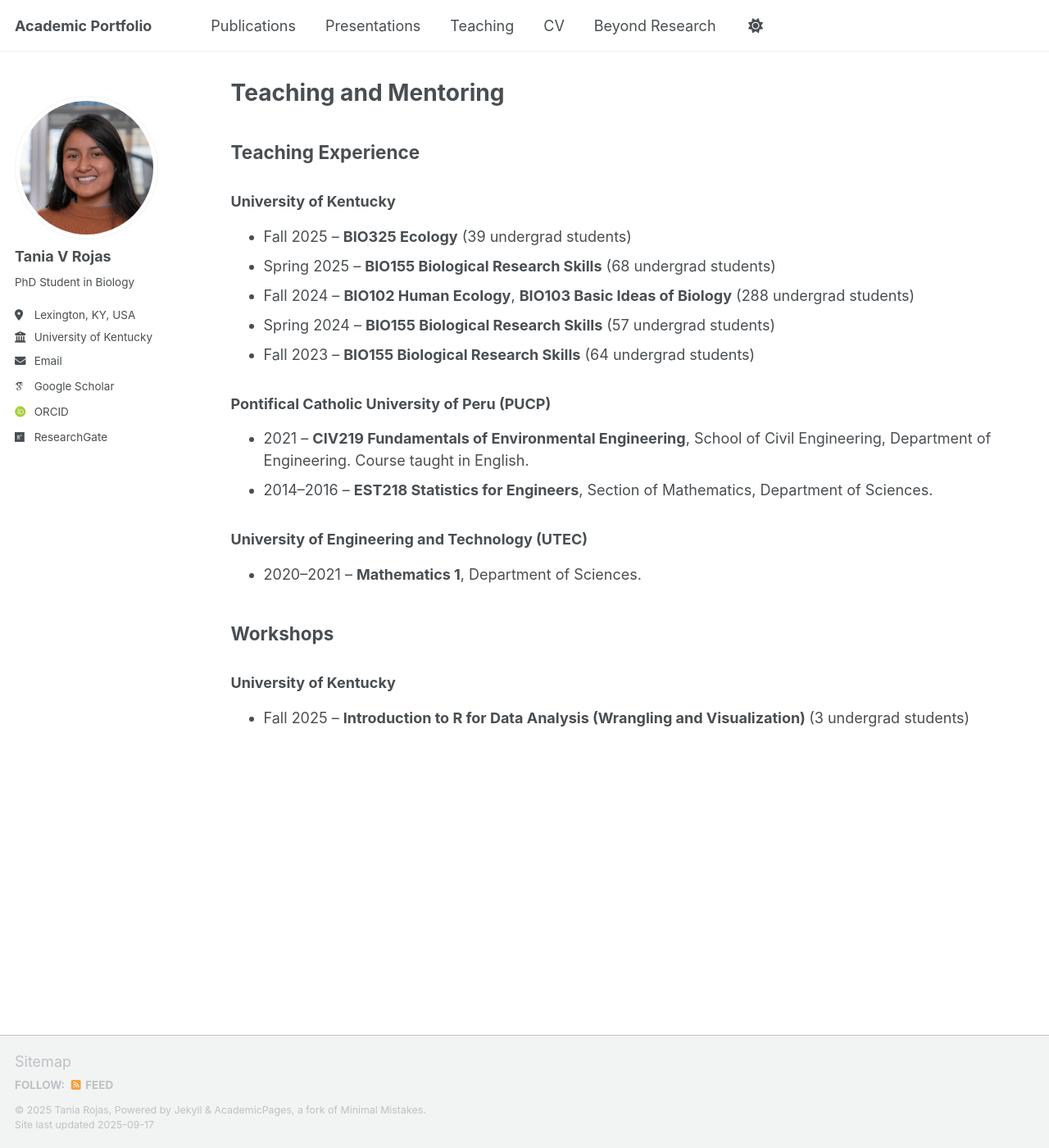
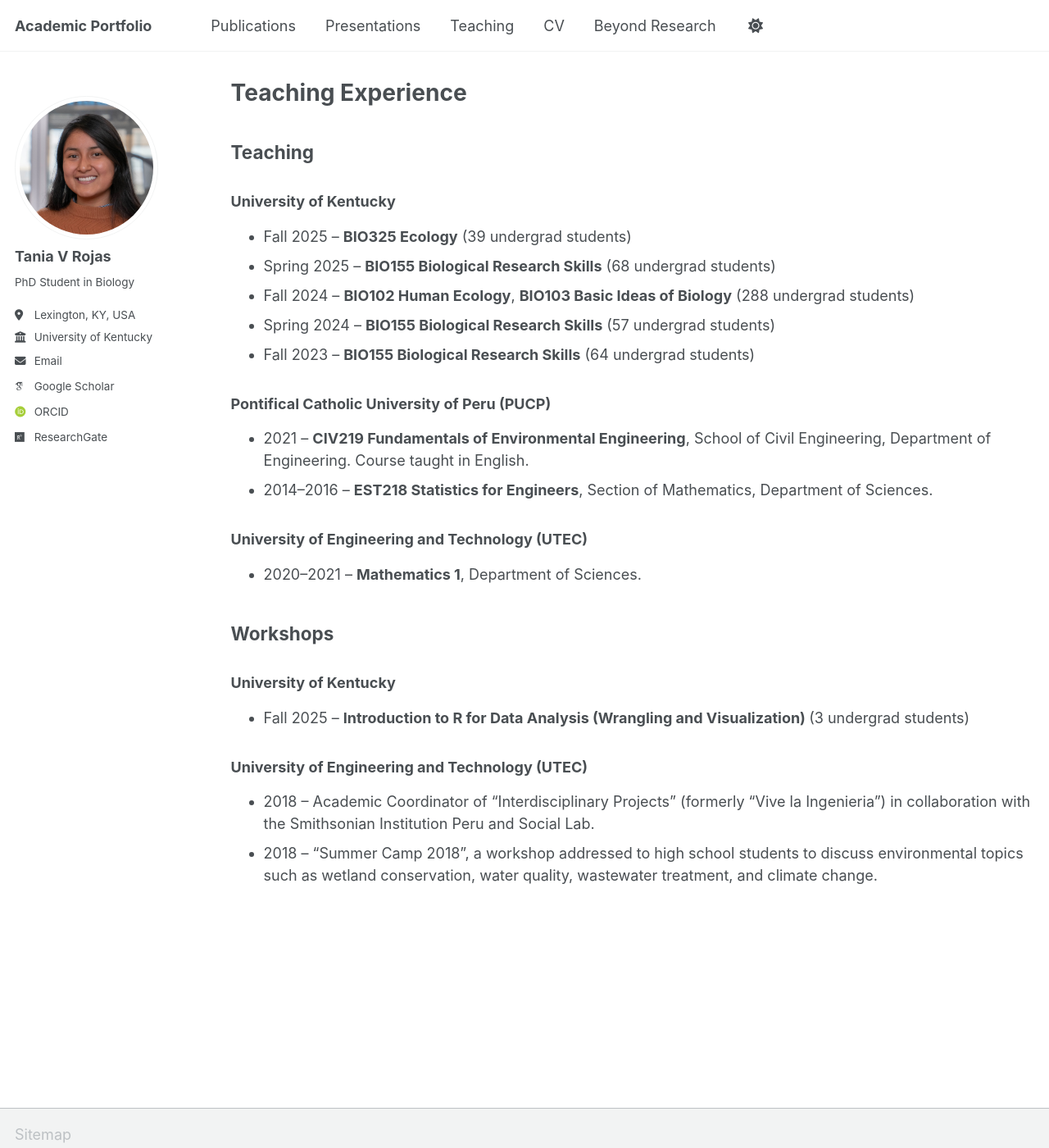
Before and after one commit to taniarojasc/taniarojasc.github.io, a Jekyll site: the page built from _pages/teaching.html, in a window 1280 px wide and 1400 px high. Shown: the whole window at 82% size. Built offline with Jekyll 4.4.1, drawn with Linux system fonts in a browser that asks for light colours; some web fonts are replaced; a script that is not in the unit is left out.

Commit message:
Update teaching.html

```diff
--- a/_pages/teaching.html
+++ b/_pages/teaching.html
@@ -1,10 +1,10 @@
 ---
 layout: archive
-title: "Teaching and Mentoring"
+title: "Teaching Experience"
 permalink: /teaching/
 author_profile: true
 ---
-<h2> Teaching Experience </h2>
+<h2> Teaching </h2>
   <h3>University of Kentucky</h3>
   <ul>
     <li>Fall 2025 – <strong>BIO325 Ecology</strong> (39 undergrad students)</li>
@@ -30,3 +30,9 @@ author_profile: true
   <ul>
     <li>Fall 2025 – <strong>Introduction to R for Data Analysis (Wrangling and Visualization) </strong> (3 undergrad students)</li>
 </ul>
+
+<h3>University of Engineering and Technology (UTEC)</h3>
+  <ul>
+    <li>2018 – Academic Coordinator of “Interdisciplinary Projects” (formerly “Vive la Ingenieria”) in collaboration with the Smithsonian Institution Peru and Social Lab.</li>
+    <li>2018 – “Summer Camp 2018”, a workshop addressed to high school students to discuss environmental topics such as wetland conservation, water quality, wastewater treatment, and climate change. </li>
+  </ul>
```
